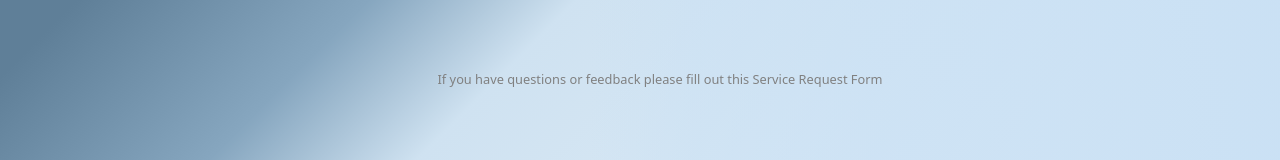
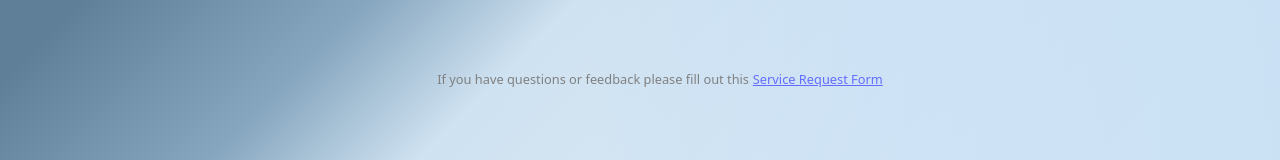
Before and after one commit to kylelin23/EHS_webpage, a React (Vite) app: page /dataPage in a window 1280 px wide. Shown: the part 463-623 px from the top of the page. Built offline with nearby package versions, Linux system fonts and the light colour scheme.

Commit message:
Add Service Request Form Link

```diff
--- a/src/dataPage.css
+++ b/src/dataPage.css
@@ -54,6 +54,7 @@ h1 {
   margin-top: 5vw;
   width: 100vw;
   display: flex;
+  gap: 0.3vw;
   justify-content: center;
 }
 
--- a/src/dataPage.jsx
+++ b/src/dataPage.jsx
@@ -540,7 +540,8 @@ function DataPage() {
 
 
         <div className = "feedbackContainer">
-          <div className = "smallText" style = {{color: 'gray'}}>If you have questions or feedback please fill out this Service Request Form</div>
+          <div className = "smallText" style = {{color: 'gray'}}>If you have questions or feedback please fill out this</div>
+          <a className = "smallText" style = {{}} href = "https://nhais.org/Intranet/Apps/Serv_Req/Serv_req_form.cfm?tnDeptID=72&tnQlink=0"><u> Service Request Form</u></a>
         </div>
     </div>
     </div>
```
